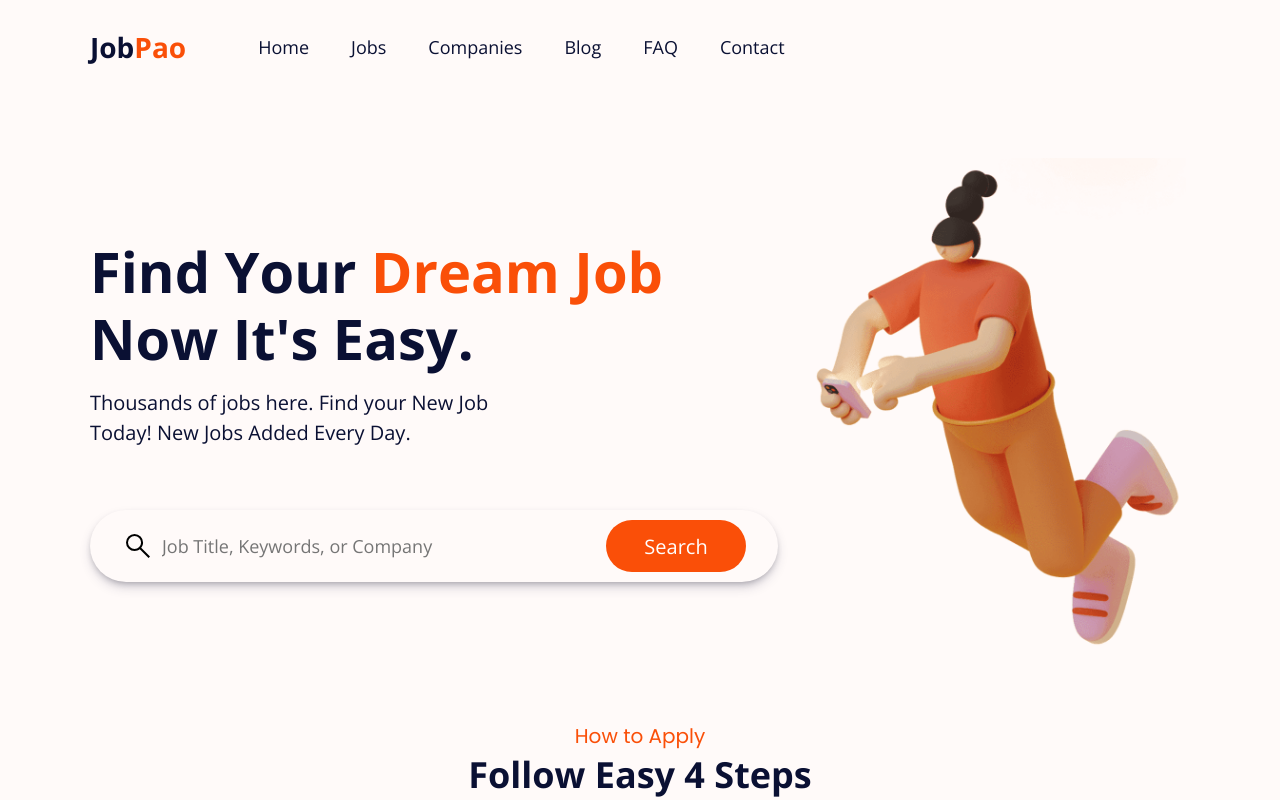
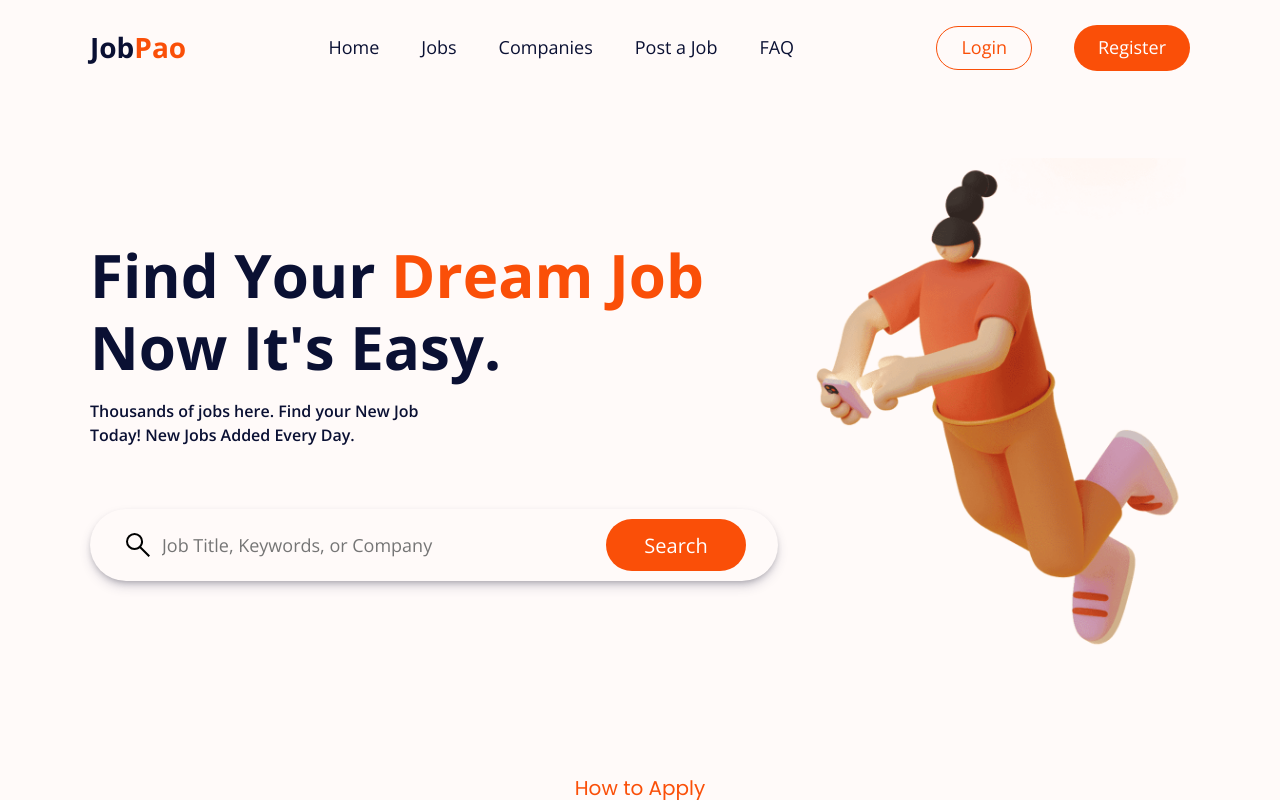
Before and after one commit to vishalmishra2810/sitevacancy, a Next.js app: page / in a window 1280 px wide. Built offline with nearby package versions, Linux system fonts and the light colour scheme.

Commit message:
finishing dashboard all sections

```diff
--- a/common/footer/Footer.module.scss
+++ b/common/footer/Footer.module.scss
@@ -10,7 +10,7 @@
         justify-content: center;
         gap: 32px;
         font-family: "Open Sans", sans-serif;
-        font-size: 15px;
+        font-size: 18px;
         font-weight: 500;
         list-style-type: none;
         .footer__top__content__list__item {
@@ -26,7 +26,7 @@
     justify-content: center;
     .footer__bottom__text {
       font-family: "Open Sans", sans-serif;
-      font-size: 15px;
+      font-size: 18px;
       font-weight: 500;
       padding: 16px;
     }
--- a/components/dashboard/sections/applySection/ApplySection.module.scss
+++ b/components/dashboard/sections/applySection/ApplySection.module.scss
@@ -13,7 +13,7 @@
       color: var(--primary-red);
     }
     .applySection__header__description {
-      font-size: 36px;
+      font-size: 46px;
       line-height: 1.5;
       font-family: "Open Sans", sans-serif;
       color: var(--primary-black);
@@ -45,18 +45,22 @@
         border-radius: 48px;
         box-shadow: 0px 4px 16px rgba(0, 0, 0, 0.1);
         background-color: #fff;
+        .applySection__body__item__icon{
+          margin-top: 8px;
+        }
         .applySection__body__item__title {
           font-size: 22px;
-          margin-top: 8px;
+          margin-top: 12px;
           line-height: 1.2;
           font-family: "Poppins", sans-serif;
           color: var(--primary-black);
         }
         .applySection__body__item__description {
-          font-size: 15px;
-          margin-top: 8px;
+          font-size: 16px;
+          margin-top: 12px;
+          font-weight: 400;
           line-height: 1.2;
-          font-family: "Poppins", sans-serif;
+          font-family: "Open Sans", sans-serif;
           color: var(--primary-black);
         }
       }
--- a/components/dashboard/sections/applySection/ApplySection.tsx
+++ b/components/dashboard/sections/applySection/ApplySection.tsx
@@ -28,8 +28,8 @@ function ApplySections() {
               <Image
                 src={item?.image}
                 alt="search"
-                width={48}
-                height={48}
+                width={52}
+                height={52}
                 style={{ filter: item.hex_color }}
                 className={style.applySection__body__item__icon}
               />
--- a/components/dashboard/sections/catergorySection/CategorySection.module.scss
+++ b/components/dashboard/sections/catergorySection/CategorySection.module.scss
@@ -59,6 +59,21 @@
           margin-bottom: 24px;
         }
       }
+      .more_category {
+        width: 256px;
+        background-color: #fff;
+        text-align: center;
+        padding: 32px;
+        border: 1px solid var(--primary-red);
+        border-radius: 20px;
+        display: flex;
+        align-items: center;
+        justify-content: center;
+        font-size: 20px;
+        font-weight: 700;
+        line-height: 1.5;
+        font-family: "Open Sans", sans-serif;
+      }
     }
   }
 }
--- a/components/dashboard/sections/catergorySection/CategorySection.tsx
+++ b/components/dashboard/sections/catergorySection/CategorySection.tsx
@@ -29,6 +29,7 @@ function CategorySection() {
               ></div>
             </div>
           ))}
+          <div className={style.more_category}>100+ More Category</div>
         </div>
       </div>
     </div>
--- a/components/dashboard/sections/testimonialSection/TestimonialSection.tsx
+++ b/components/dashboard/sections/testimonialSection/TestimonialSection.tsx
@@ -37,8 +37,6 @@ function TestimonialSection() {
                 Lorem ipsum dolor sit amet, consectetur adipiscing elit. Sed
                 tincidunt, nisl eget ultricies tincidunt, nisl elit lacinia
                 tortor, vitae lacinia nisl lorem eget nisl. Sed tincidunt, nisl
-                eget ultricies tincidunt, nisl elit lacinia tortor, vitae
-                lacinia nisl lorem eget nisl.
               </p>
             </div>
           ))}
--- a/components/dashboard/sections/topSection/TopSection.module.scss
+++ b/components/dashboard/sections/topSection/TopSection.module.scss
@@ -7,11 +7,13 @@
     height: 96px;
     display: flex;
     align-items: center;
+    justify-content: space-between;
     gap: 72px;
     .topSection__header__logo {
       font-family: "Open Sans", sans-serif;
       font-size: 28px;
       font-weight: 700;
+      cursor: pointer;
       line-height: 1.2;
     }
     .topSection__header__menu {
@@ -30,24 +32,50 @@
         }
       }
     }
+    .topSection__header__menu__item__login {
+      border: 1px solid #fa4f08;
+      padding: 10px 24px;
+      border-radius: 24px;
+      font-family: "Open Sans", sans-serif;
+      font-size: 18px;
+      color: #fa4f08;
+      font-weight: 400;
+      line-height: 1.2;
+      cursor: pointer;
+    }
+    .topSection__header__menu__item__register {
+      background-color: #fa4f08;
+      padding: 12px 24px;
+      border-radius: 24px;
+      font-family: "Open Sans", sans-serif;
+      font-size: 18px;
+      font-weight: 400;
+      line-height: 1.2;
+      color: #fff;
+      cursor: pointer;
+      &:hover {
+        color: #ededed !important;
+      }
+    }
   }
   .topSection__body {
     margin-top: 62px;
+    margin-bottom: 52px;
     display: flex;
     align-items: center;
     gap: 12px;
     .topSection__body__left {
       flex: 3;
       .topSection__body__left__title {
-        font-size: 56px;
+        font-size: 60px;
         font-weight: 700;
         line-height: 1.2;
         margin-bottom: 16px;
         font-family: "Open Sans", sans-serif;
       }
       .topSection__body__left__description {
-        font-size: 20px;
-        font-weight: 400;
+        font-size: 16px;
+        font-weight: 600;
         line-height: 1.5;
         margin-bottom: 32px;
         font-family: "Open Sans", sans-serif;
--- a/components/dashboard/sections/topSection/TopSection.tsx
+++ b/components/dashboard/sections/topSection/TopSection.tsx
@@ -3,23 +3,46 @@ import React from "react";
 import style from "./TopSection.module.scss";
 import mobile_play from "../../../../assets/mobile_play.png";
 import search from "../../../../assets/search.svg";
+import { useRouter } from "next/router";
+import { URLPaths } from "@/utils/constant";
 
 function TopSection() {
+  const router = useRouter();
+
+  const goToHomePage = () => {
+    router.push(URLPaths.HOME);
+  };
   return (
     <div className={style.topSection}>
       <div className={style.topSection__header}>
-        <div className={style.topSection__header__logo}>
+        <div className={style.topSection__header__logo} onClick={goToHomePage}>
           Job
           <span className={style.topSection_red}>Pao</span>
         </div>
         <ul className={style.topSection__header__menu}>
-          {["Home", "Jobs", "Companies", "Blog", "FAQ", "Contact"].map(
+          {["Home", "Jobs", "Companies", "Post a Job", "FAQ"].map(
             (item, index) => (
               <li className={style.topSection__header__menu__item} key={index}>
                 {item}
               </li>
             )
           )}
+        </ul>
+        <ul className={style.topSection__header__menu}>
+          {["Login", "Register"].map((item, index) => (
+            <li
+              className={`${style.topSection__header__menu__item}
+               ${
+                 item === "Login"
+                   ? style.topSection__header__menu__item__login
+                   : style.topSection__header__menu__item__register
+               }
+              `}
+              key={index}
+            >
+              {item}
+            </li>
+          ))}
         </ul>
       </div>
       <div className={style.topSection__body}>
--- /dev/null
+++ b/utils/constant.ts
@@ -0,0 +1,5 @@
+export enum URLPaths {
+  HOME = "/",
+  LOGIN = "/login",
+  REGISTER = "/register",
+}
```
